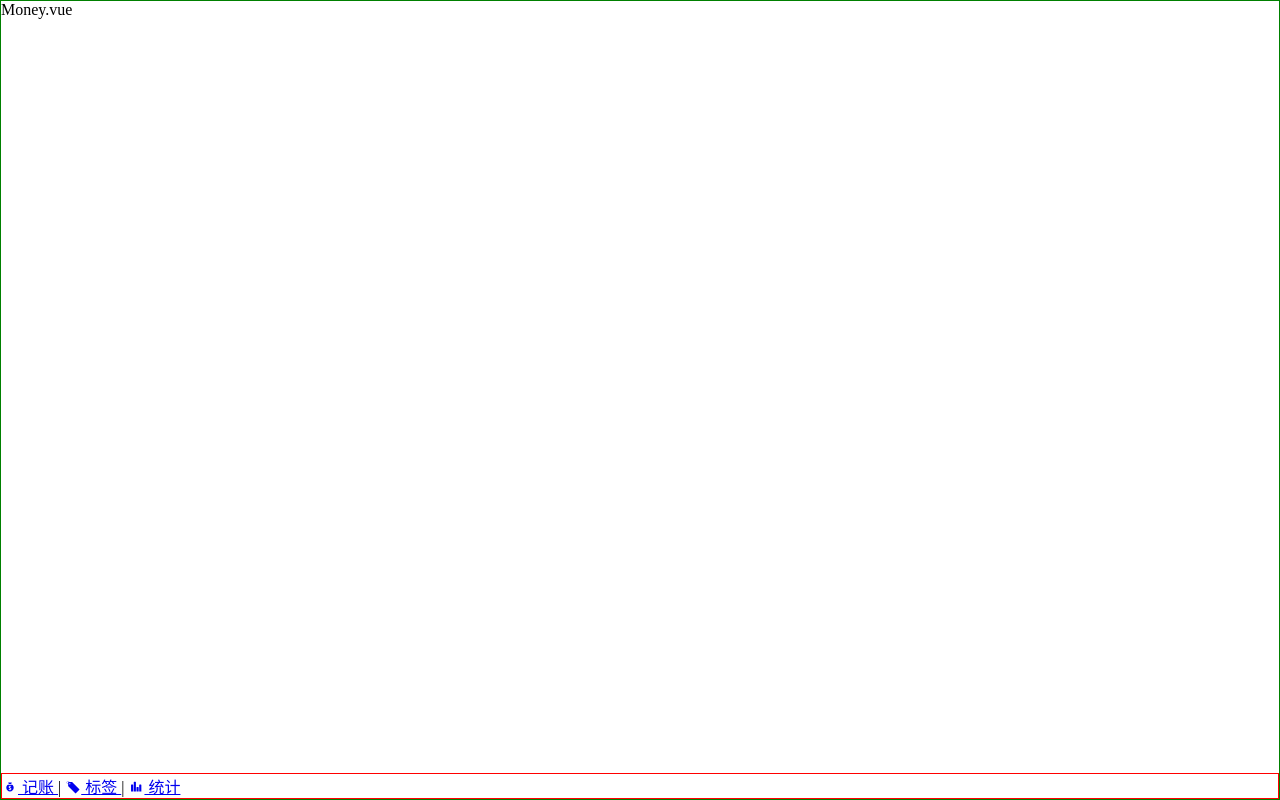
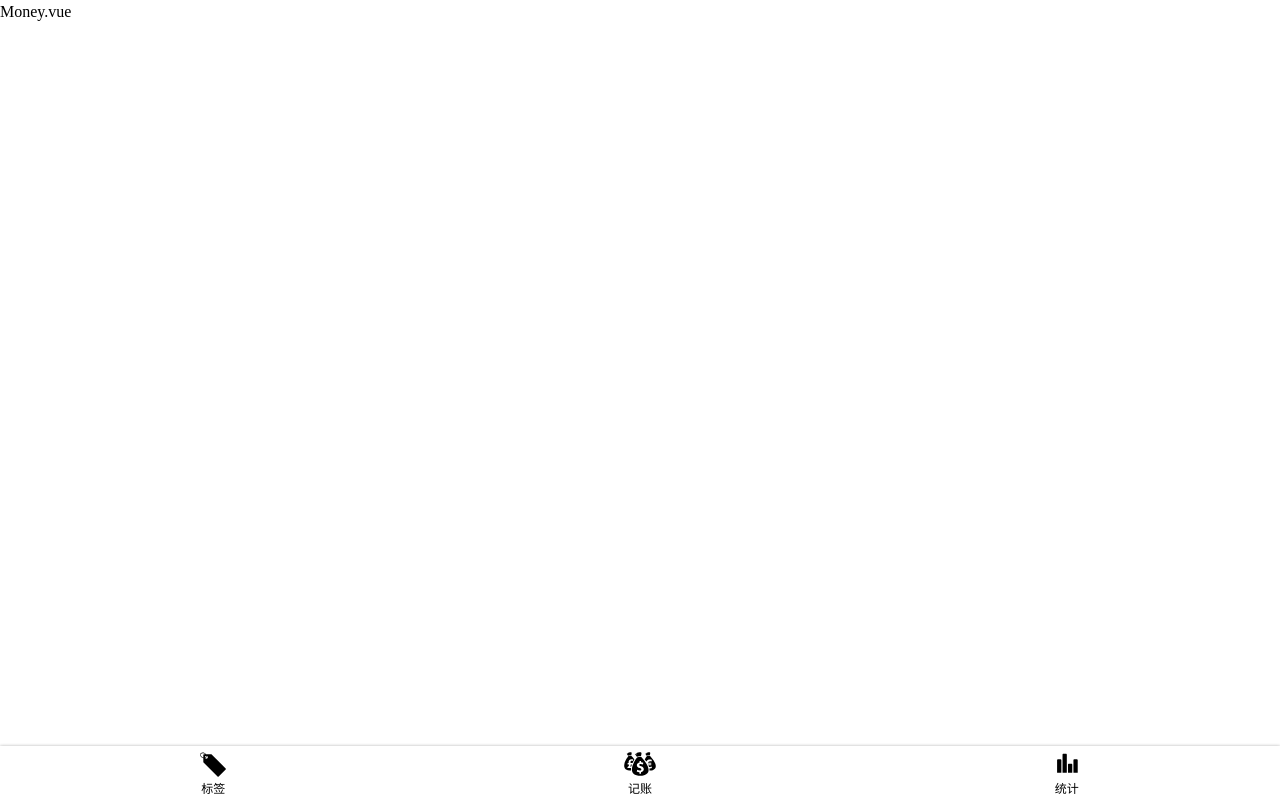
Before and after one commit to Million1998/money-test, a Vue app: page /#/money in a window 1280 px wide. Built offline with nearby package versions, Linux system fonts and the light colour scheme.

Commit message:
添加 Nav 样式

```diff
--- a/src/App.vue
+++ b/src/App.vue
@@ -6,8 +6,17 @@
 
 <style lang="scss">
   * {
-    margin: 0;padding: 0;
+    margin: 0;
+    padding: 0;
     box-sizing: border-box;
+  }
+
+  body {
+    line-height: 1.5;
+  }
+  a{
+    text-decoration: none;
+    color: inherit;
   }
   #app {
     font-family: Avenir, Helvetica, Arial, sans-serif;
--- a/src/components/Layout.vue
+++ b/src/components/Layout.vue
@@ -16,7 +16,6 @@
 
 <style lang="scss" scoped>
   .nav-wrapper{
-    border: 1px solid green;
     display: flex;
     flex-direction: column;
     height: 100vh;
--- a/src/components/Nav.vue
+++ b/src/components/Nav.vue
@@ -1,20 +1,18 @@
 <template>
-  <div class="nav">
-    <router-link to="/money">
+  <nav>
+    <router-link to="/labels" class="item">
+      <Icon name="labels"/>
+      标签
+    </router-link>
+    <router-link to="/money" class="item">
       <Icon name="money"/>
       记账
     </router-link>
-    |
-    <router-link to="/labels">
-      <Icon name="labels"/>
-      标签
-    </router-link>
-    |
-    <router-link to="/statistics">
+    <router-link to="/statistics" class="item">
       <Icon name="statistics"/>
       统计
     </router-link>
-  </div>
+  </nav>
 </template>
 
 <script lang="ts">
@@ -25,7 +23,23 @@
 </script>
 
 <style lang="scss" scoped>
-  .nav {
-    border: 1px solid red;
+  nav {
+    display: flex;
+    box-shadow: 0 0 3px rgba(0, 0, 0, 0.3);
+    flex-direction: row;
+    font-size: 12px;
+
+    > .item {
+      padding: 2px 0;
+      width: 33.333333%;
+      display: flex;
+      justify-content: center;
+      align-items: center;
+      flex-direction: column;
+    }
+    .icon{
+      width: 32px;
+      height: 32px;
+    }
   }
 </style>
```
Also changed, not shown: src/assets/icons/money.svg.
